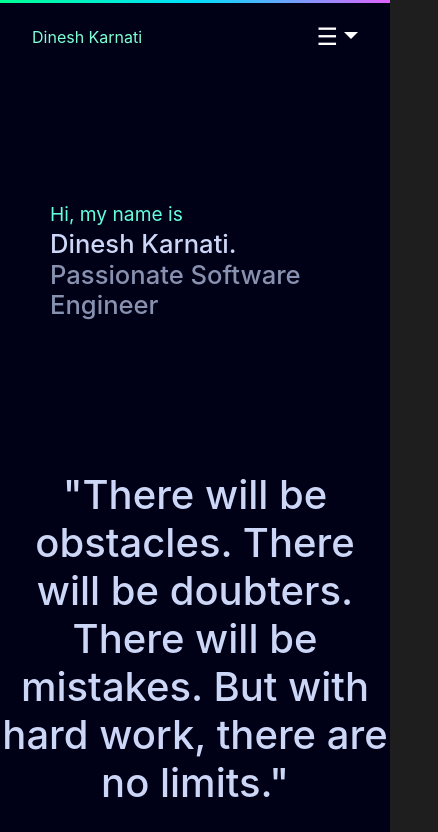
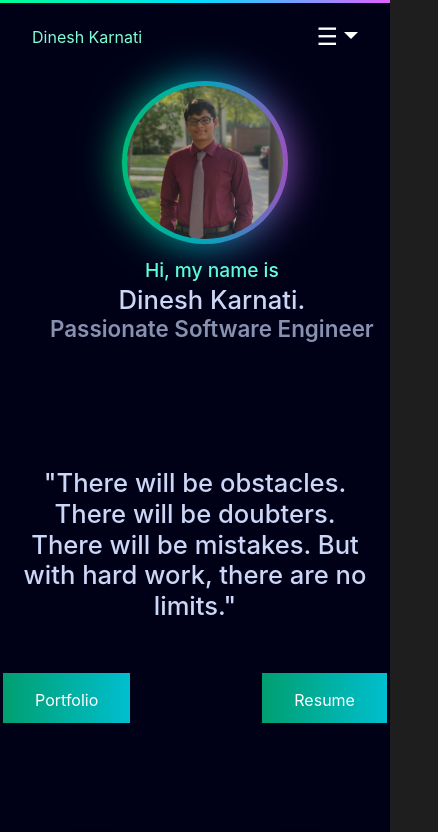
Before and after one commit to DineshK100/Personal-Portfolio-Website, a React (Create React App) app: page / in a window 390 px wide. Shown: the top 832 px of the page, 438 px wide, since content can reach past the window. Built offline with nearby package versions, Linux system fonts and the light colour scheme.

Commit message:
Fixed the website to adapt to smaller screens

```diff
--- a/src/about.css
+++ b/src/about.css
@@ -1,6 +1,6 @@
 .about{
-    padding-top: 8.5rem;
-    padding-bottom: 8.5rem;
+    padding-top: 11rem;
+    padding-bottom: 11rem;
     display: flex;
     justify-content: center;
     align-items: center;
--- a/src/components/Carousel.css
+++ b/src/components/Carousel.css
@@ -5,6 +5,7 @@
     align-items: center;
     width: 40%;
     height: 40%;
+    margin: auto;
 }
 
 .slide {
@@ -60,3 +61,14 @@
 .indicator-inactive {
     background-color: grey;
 }
+
+@media (max-width: 900px) {
+    .carousel{
+       width: 95%;
+       display: flex;
+       justify-content: center;
+       align-items: center;
+       margin-left: 0%;
+       margin-right: 0%;
+    }
+ }
--- a/src/components/navbar/navbar.css
+++ b/src/components/navbar/navbar.css
@@ -94,12 +94,21 @@
     flex-direction: column;
     position: absolute;
     top: 100%;
-    right: 2rem;
     background-color: #000117;
     border: 1px solid #00dfff;
+    color: white;
     border-radius: 5px;
     z-index: 2;
 }
+
+.dropdown-menu.show {
+    display: flex;
+    width: 100%;
+  }
+
+.dropdown-menu.show Link {
+    color: white;
+  }
 
 .dropdown-menu a {
     padding: 1rem;
@@ -113,7 +122,7 @@
     background-color: #00dfff;
 }
 
-@media (max-width: 1366px) {
+@media (max-width: 1100px) {
     .desktopmenu-container {
         display: none;
     }
@@ -130,3 +139,9 @@
         display: flex;
     }
 }
+
+@media (min-width: 1101px) {
+    .dropdown-menu.show {
+        display: none;
+    }
+}
--- a/src/components/navbar/navbar.js
+++ b/src/components/navbar/navbar.js
@@ -1,8 +1,10 @@
-import React, { useEffect } from "react";
+import React, { useEffect, useState } from "react";
 import { Link } from "react-scroll";
 import "./navbar.css";
 
 const Navbar = () => {
+  const [isDropdownOpen, setIsDropdownOpen] = useState(false);
+
   useEffect(() => {
     const handleScroll = () => {
       const navEl = document.querySelector(".navbar");
@@ -18,6 +20,10 @@ const Navbar = () => {
       window.removeEventListener("scroll", handleScroll);
     };
   }, []);
+
+  const toggleDropdown = () => {
+    setIsDropdownOpen(!isDropdownOpen);
+  };
 
   return (
     <div>
@@ -39,6 +45,7 @@ const Navbar = () => {
                 to="about"
                 smooth={true}
                 duration={500}
+                offset={-100}
               >
                 About
               </Link>
@@ -47,6 +54,7 @@ const Navbar = () => {
                 to="skills"
                 smooth={true}
                 duration={500}
+                offset={-100}
               >
                 Skills
               </Link>
@@ -55,6 +63,7 @@ const Navbar = () => {
                 to="experience"
                 smooth={true}
                 duration={500}
+                offset={-100}
               >
                 Experience
               </Link>
@@ -63,21 +72,27 @@ const Navbar = () => {
                 to="projects"
                 smooth={true}
                 duration={500}
+                offset={-100}
               >
                 Projects
               </Link>
             </div>
           </div>
-          <button className="dropdown-toggle" aria-label="Toggle menu">
+          <button
+            className="dropdown-toggle"
+            aria-label="Toggle menu"
+            onClick={toggleDropdown}
+          >
             &#9776;
           </button>
         </div>
-        <div className="dropdown-menu">
+        <div className={`dropdown-menu ${isDropdownOpen ? "show" : ""}`}>
           <Link
             className="dropdownMenuItem"
             to="home"
             smooth={true}
             duration={500}
+            onClick={() => setIsDropdownOpen(false)}
           >
             Home
           </Link>
@@ -86,22 +101,18 @@ const Navbar = () => {
             to="about"
             smooth={true}
             duration={500}
+            offset={-100}
+            onClick={() => setIsDropdownOpen(false)}
           >
             About
-          </Link>
-          <Link
-            className="dropdownMenuItem"
-            to="projects"
-            smooth={true}
-            duration={500}
-          >
-            Projects
           </Link>
           <Link
             className="dropdownMenuItem"
             to="skills"
             smooth={true}
             duration={500}
+            offset={-100}
+            onClick={() => setIsDropdownOpen(false)}
           >
             Skills
           </Link>
@@ -110,8 +121,20 @@ const Navbar = () => {
             to="experience"
             smooth={true}
             duration={500}
+            offset={-100}
+            onClick={() => setIsDropdownOpen(false)}
           >
             Experience
+          </Link>
+          <Link
+            className="dropdownMenuItem"
+            to="projects"
+            smooth={true}
+            duration={500}
+            offset={-100}
+            onClick={() => setIsDropdownOpen(false)}
+          >
+            Projects
           </Link>
         </div>
       </nav>
--- a/src/experience.css
+++ b/src/experience.css
@@ -1,5 +1,5 @@
 .exp {
-    padding-bottom: 8.5rem;
+    padding-bottom: 11rem;
 }
 
 .main-timeline {
@@ -185,6 +185,13 @@
     text-align: right
 }
 
+@media (max-width: 900px) {
+    .exp {
+     padding-left: 1rem;
+     padding-right: 1rem;
+    }
+ }
+
 @media only screen and (max-width: 991px) {
     .main-timeline .date-content {
         margin-top: 35px
--- a/src/intro.css
+++ b/src/intro.css
@@ -39,15 +39,20 @@
 }
 
 .motivational-quote {
-
     display: flex;
     flex-direction: row;
-    font-size: 1.2em;
     color: #ccd6f6;
     text-align: center;
     justify-content: center;
     width: 100%;
     padding-top: 150px;
+}
+
+.motivational-quote h1{
+    font-size: 2.2rem;
+    font-weight: 200;
+    margin-left: 1rem;
+    margin-right: 1rem;
 }
 
 .buttons{
@@ -148,32 +153,72 @@
     display: block;
 }
 
-/* Hide images on tablets and phones */
 @media (max-width: 600px) {
-    .image-1, .image-2, .image-3, .image-4 {
+
+    .image-2, .image-3, .image-4 {
         display: none;
     }
+
+    .image-1 {
+        display: flex;
+        justify-content: center;
+        width: 40%;
+        margin-top: -50px;
+        margin-right: 10px;
+    }
+
+    .intro{
+        padding-top: 3.5rem;
+    }
+
     .introTagline {
-        font-size: 1.6rem;
+        display: flex;
+        justify-content: center;
+        align-items: center;
+        font-size: 1.4rem;
+        font-weight: 600;
         color: #8892b0;
     }
 
     .hi {
+        display: flex;
+        justify-content: center;
         color: #64ffda;
         font-size: 1.2rem;
+        font-weight: 500;
     }
 
     .introName {
+        display: flex;
+        justify-content: center;
         font-size: 1.6rem;
         color: #ccd6f6;
-        margin: 0;
+        font-weight: 500;
+    }
+
+    .motivational-quote h1{
+        display: flex;
+        justify-content: center;
+        font-size: 1.6rem;
+        font-weight: 500;
+        margin-top:-1.5rem;
+        padding-bottom:1.5rem;
+    }
+
+    .buttons-display {
+        margin-left: 1rem;
+        margin-right: 1rem;
     }
 }
 
-/* Apply styles between 900px and 1366px */
 @media (min-width: 601px) and (max-width: 1366px) {
-    .image-1, .image-2, .image-3, .image-4 {
+     .image-2, .image-3, .image-4 {
         display: none;
+    }
+
+    .image-1 {
+        width: 20%;
+        right: 5%;
     }
 
     .introTagline {
--- a/src/projects.css
+++ b/src/projects.css
@@ -1,6 +1,7 @@
 .projects {
-    padding-bottom: 8.5rem;
+    padding-bottom: 11rem;
 }
+
 .f1-project{
     display: flex;
     justify-content: center;
@@ -53,3 +54,45 @@
     padding-bottom: 1rem;
     font-size: 3rem;
 }
+
+@media (max-width: 900px) {
+    .f1-project {
+        display: flex;
+        flex-direction: column;
+    }
+
+    .f1-container{
+       padding-left: 10px;
+       padding-right: 10px;
+       width: 100%;
+       padding-top: 1.5rem
+    }
+
+    .personal-website {
+        display: flex;
+        flex-direction: column;
+    }
+
+    .personal-container{
+       padding-left: 10px;
+       padding-right: 10px;
+       width: 100%;
+       padding-top: 1.5rem;
+       padding-bottom: 1.5rem
+    }
+
+    .personal-info{
+        justify-content: center;
+    }
+
+    .personal-info h2{
+        margin-left: 50%;
+        margin-right: 45%;
+    }
+
+    .personal-info p{
+        width: 100%;
+       padding-left: 20px;
+    }
+
+ }
--- a/src/projects.js
+++ b/src/projects.js
@@ -15,7 +15,7 @@ function Projects() {
 
       <div>
         <div className="f1-project">
-          <Carousel data={slides} />
+          <Carousel data={slides} className = "f1-images"/>
           <div className="f1-container">
             <div className="f1-info">
               <h2>GridMaster</h2>
@@ -35,7 +35,7 @@ function Projects() {
 
           <div className="personal-container">
             <div className="personal-info">
-              <h2>GridMaster</h2>
+              <h2>Personal Website</h2>
               <p>
                 A fully functional Formula 1 optimal fantasy team selector as
                 well as podium/grid finishes project that is coded in Python
--- a/src/skills.css
+++ b/src/skills.css
@@ -1,6 +1,6 @@
 .skills {
     text-align: center;
-    padding-bottom: 8.5rem;
+    padding-bottom: 11rem;
 }
 
 .skills-heading {
@@ -61,3 +61,28 @@
 .image-grid img:hover {
     transform: scale(1.1);
 }
+
+@media (max-width: 600px) {
+    .skills-heading h1{
+        font-size: 3rem;
+    }
+    .skills-header h1 {
+        font-size: 2rem;
+    }
+
+    .frontend h1 {
+        font-size: 2rem;
+    }
+
+    .databases h1 {
+        font-size: 2rem;
+    }
+
+    .web h1 {
+        font-size: 2rem;
+    }
+
+    .tools h1 {
+        font-size: 2rem;
+    }
+}
```
